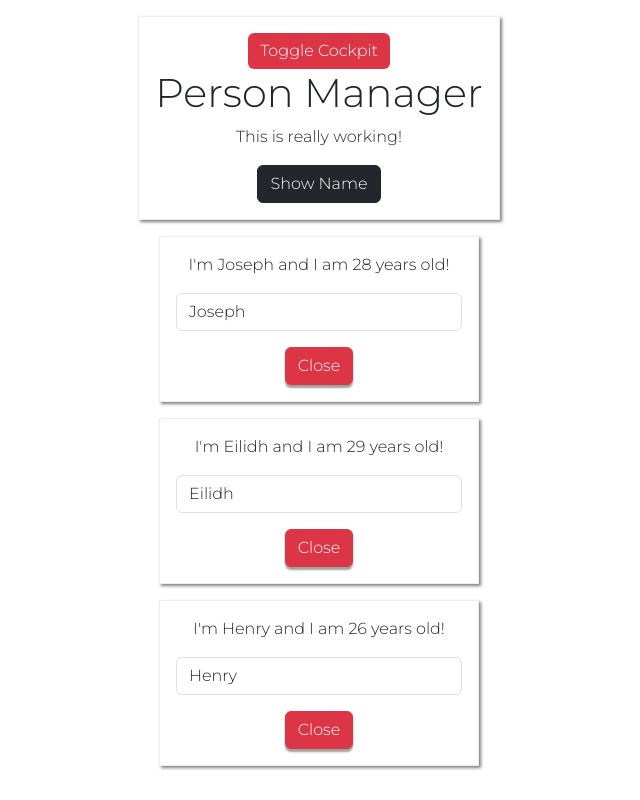
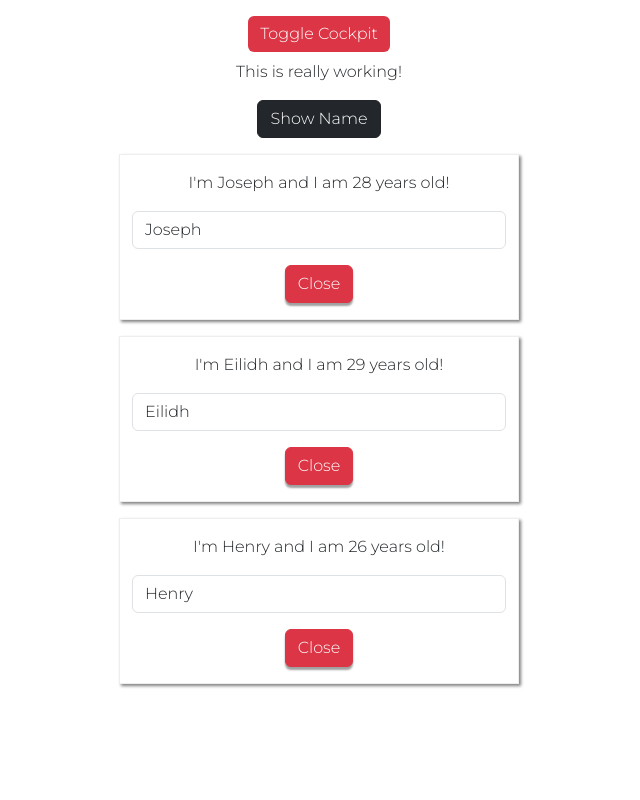
Before and after one commit to ShouryaRSharma/ReactCompleteGuide, a React app: page / in a window 1280 px wide. Both pictures are taken after a click on the button "Show Name". Shown: the whole page, without its empty margins (321-961 px from the left). Built offline with nearby package versions, Linux system fonts and the light colour scheme.

Commit message:
another form of HOC

```diff
--- a/src/components/Persons/Person/Person.js
+++ b/src/components/Persons/Person/Person.js
@@ -22,7 +22,7 @@ class Person extends Component {
             //     <button className="btn btn-danger" onClick={this.props.click}>Close</button>
             // </Aux>
 
-            <div className="container mt-3 Person">
+            <div className=" mt-3 container Person">
                 <p >I'm {this.props.name} and I am {this.props.age} years old! <br /> {this.props.children}</p>
                 <input className="form-control" onChange={this.props.change} value={this.props.name} type="text"></input>
                 <button className="btn btn-danger" onClick={this.props.click}>Close</button>
--- a/src/components/Persons/Person/Person.scss
+++ b/src/components/Persons/Person/Person.scss
@@ -2,11 +2,11 @@
 .Person {
     border: 1px solid #eee;
     box-shadow: 2px 2px 3px grey;
-    max-width: 25%;
     padding: 1em;
         .btn-danger {
             margin-top: 1em;
             box-shadow: 0px 3px 2px #a0a0a0;
         }
     justify-content: space-evenly;
+    max-width: 400px !important;
 }
--- a/src/containers/App.js
+++ b/src/containers/App.js
@@ -3,10 +3,11 @@ import React, { Component } from 'react';
 // Modular CSS is already included in react-scripts 2.x and higher. In order to use these scripts, import the following way:
 // import classes from './app.module.css';
 // Note: This requires the css file to be renamed to .module.css as well.
-import './App.scss';
+import classes from './App.module.scss';
 import Persons from '../components/Persons/Persons';
 import Cockpit from '../components/Cockpit/Cockpit';
-import WithClass from '../hoc/WithClass';
+import withClass from '../hoc/withClass';
+import Aux from '../hoc/Auxiliary';
 import styled from 'styled-components';
 
 const ToggleButton = styled.button `
@@ -119,7 +120,7 @@ class App extends Component {
     }
 
     return (
-      <WithClass classes="App">
+      <Aux>
         <div className="container title mt-3">
         <ToggleButton className="btn btn-success" alt={this.state.showCockpit} onClick={this.toggleCockpitHandler}>Toggle Cockpit</ToggleButton>
         {this.state.showCockpit ?
@@ -127,9 +128,9 @@ class App extends Component {
         : null}
         </div>
         {persons}
-      </WithClass>
+      </Aux>
     );
   }
 }
 
-export default App;
+export default withClass(App, classes.App);
--- a/src/containers/App.scss
+++ b/src/containers/App.module.scss
@@ -1,4 +1,4 @@
-@import "../../node_modules/bootstrap/scss/bootstrap.scss";
+
 @import url('https://fonts.googleapis.com/css2?family=Montserrat:wght@300&display=swap');
 $font1: 'Montserrat', sans-serif;
 
--- a/src/hoc/WithClass.js
+++ b/src/hoc/WithClass.js
@@ -1,11 +1,11 @@
 import React from 'react'
 
-const withClass = (props) => {
-    return(
-        <div className={props.classes}>
-            {props.children}
+const withClass = (WrappedComponent, className) => {
+    return props => (
+        <div className={className}>
+            <WrappedComponent />
         </div>
     )
 }
 
-export default withClass
+export default withClass;
--- a/src/index.js
+++ b/src/index.js
@@ -3,6 +3,7 @@ import ReactDOM from 'react-dom';
 import './index.css';
 import App from './containers/App';
 import * as serviceWorker from './serviceWorker';
+import './main.scss';
 
 ReactDOM.render(
   <React.StrictMode>
--- /dev/null
+++ b/src/main.scss
@@ -0,0 +1 @@
+@import "../node_modules/bootstrap/scss/bootstrap.scss";
```
